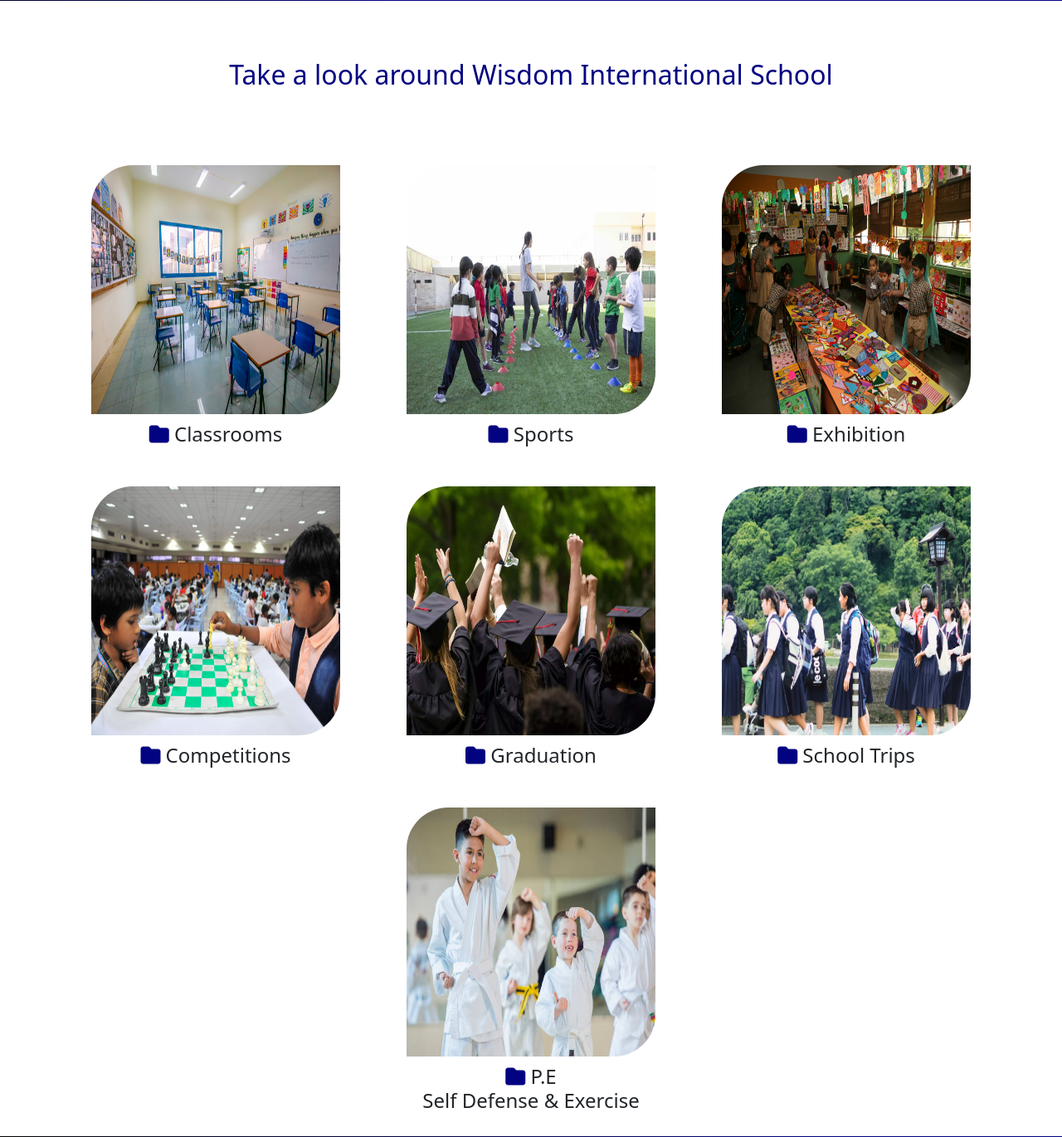
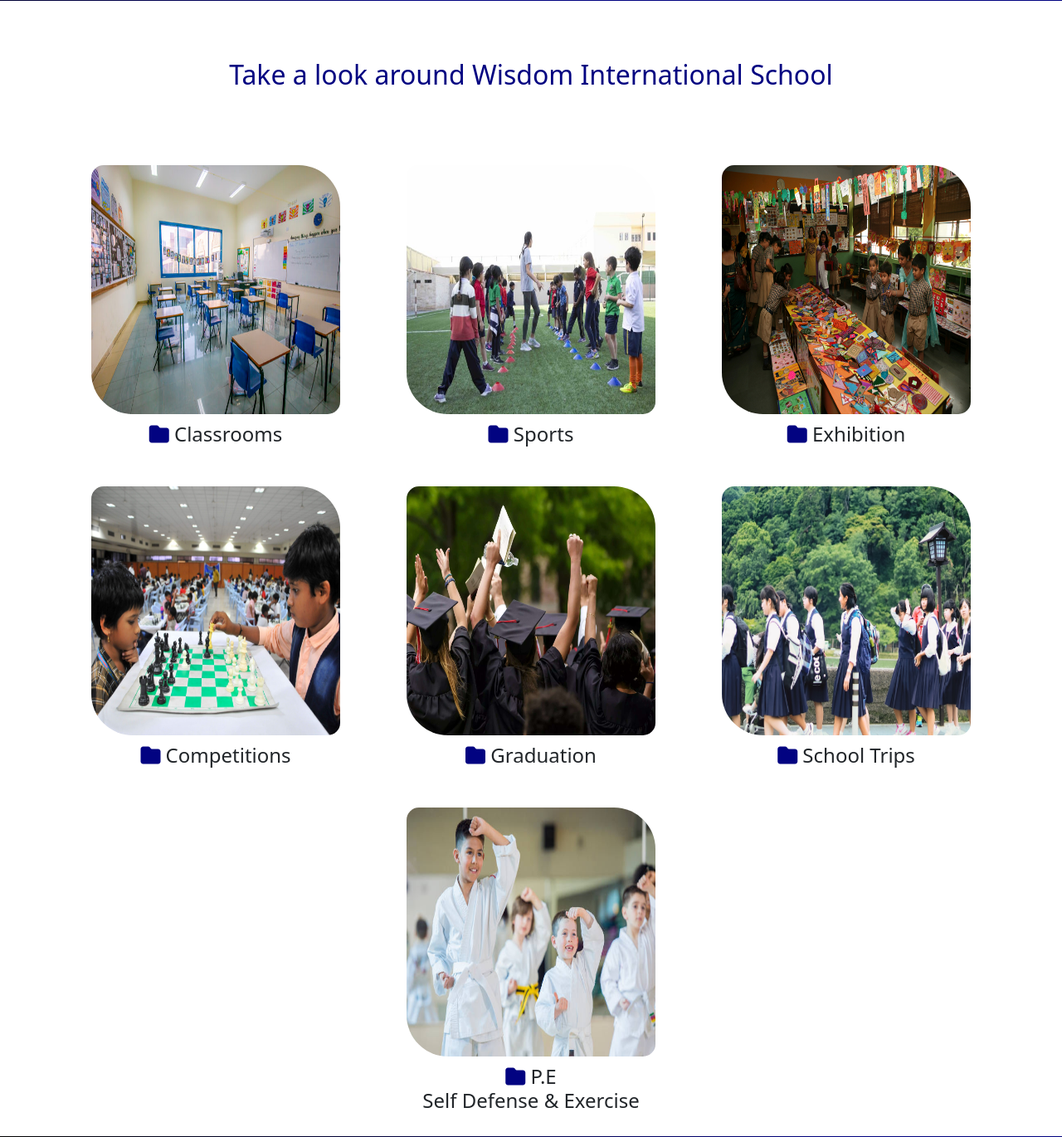
Before and after one commit to fullstack200/WisdomSchool, a Django app: template templates/events.html in a window 1280 px wide. Shown: the part 356-1726 px from the top of the page at 83% size. Run offline with Django 4.2, Linux system fonts and the light colour scheme; the template is opened without the code that fills it, so the values that code supplies are empty; some libraries are stand-ins or nearby versions.

Commit message:
Project update completed.
Project update completed.

```diff
--- a/static/CSS/events.css
+++ b/static/CSS/events.css
@@ -23,7 +23,7 @@ body {
 }
 
 .single-block img {
-    border-radius: 50px 0;
+    border-radius: 15px 50px
 }
 
 .single-block:hover {
```
